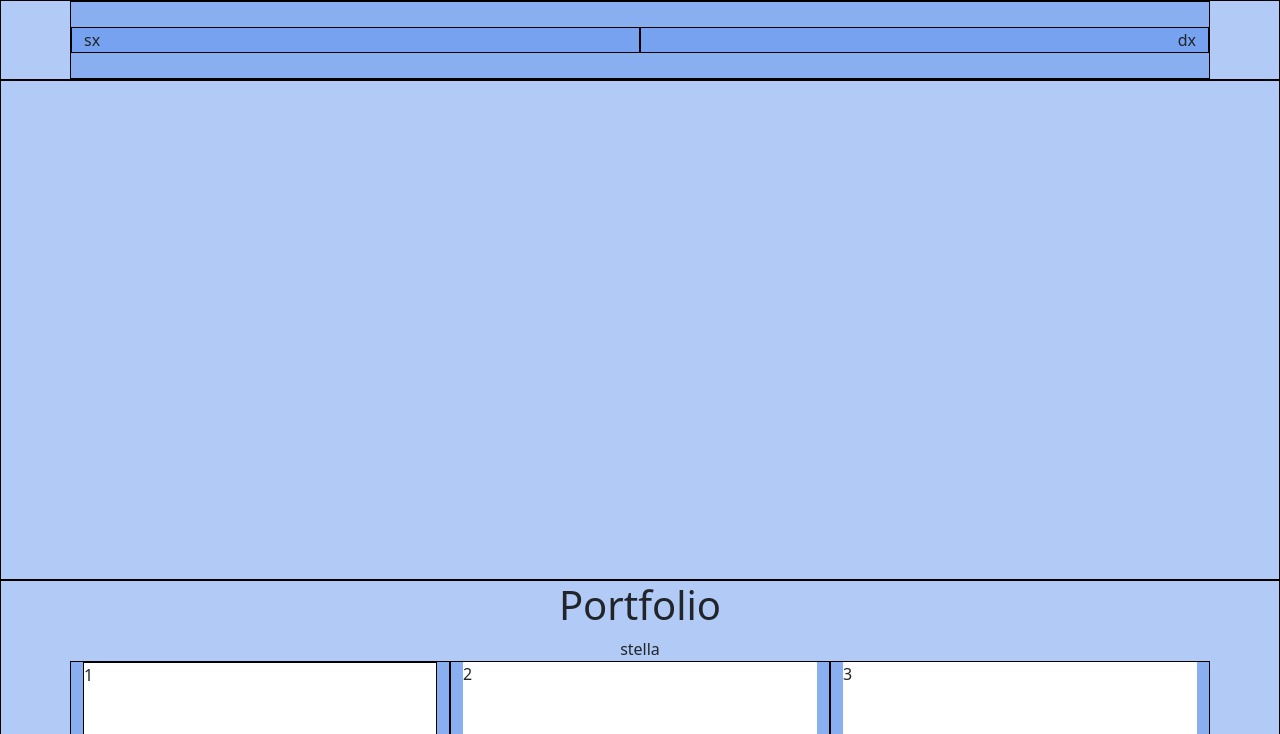
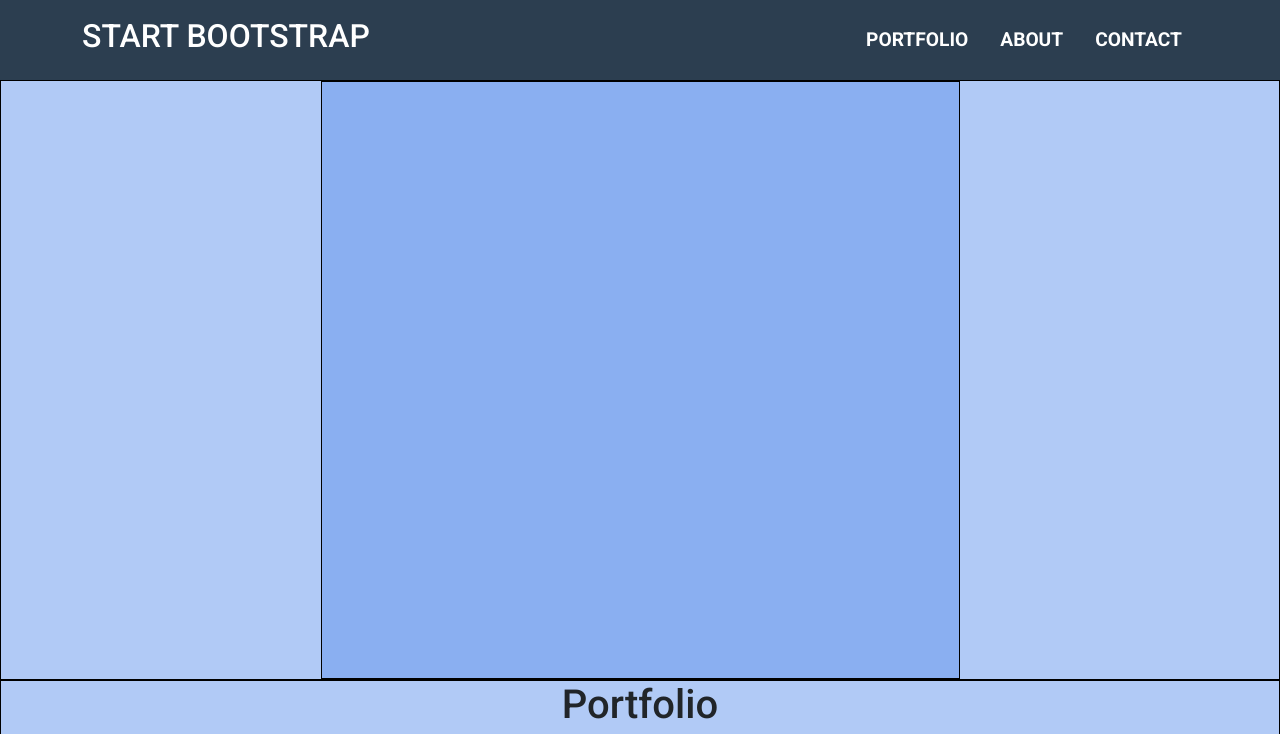
Before and after one commit to manumastro/html-css-bootstrap-freelancer, a plain HTML site: page index.html in a window 1280 px wide. Shown: the top 734 px of the page. Drawn offline with nearby package versions, Linux system fonts and the light colour scheme.

Commit message:
header stilizzato

```diff
--- /dev/null
+++ b/css/media.css
@@ -0,0 +1,5 @@
+@media screen and (max-width: 767px){
+  header nav .row h2{
+    font-size: 22px;
+  }
+}
--- a/css/style.css
+++ b/css/style.css
@@ -1,19 +1,40 @@
+/* GENERAL */
+body{
+  font-family: 'Roboto', sans-serif;
+}
+.em-container{
+  width: 60%;
+  margin: 0 auto;
+}
+h2{
+  color: white;
+}
+/* GENERAL */
+
+/* UTILITIES / DEBUG */
 .debug{
   background-color:rgba(100, 149, 237, 0.5);
   border: 1px solid black;
 }
-.min-h-300{
-  min-height: 300px;
+
+.em-white{
+  color: white !important;
+}
+.em-font-bigger{
+  font-size: 1.2rem !important;
+  font-weight: bold !important;
 }
 
+.em-cursor-pointer{
+  cursor: pointer;
+}
+/* UTILITIES / DEBUG */
 
-.em-container{
-  width: 60%;
-  margin: 0 auto;
-}
+
 /* HEADER */
 header{
   height: 80px;
+  background-color: #2c3e50;
 }
 header nav{
   height: 100%;
@@ -21,10 +42,18 @@ header nav{
 header nav .row{
   height: 100%;
 }
+
+
 /* JUMBOTRON */
 .jumbotron{
-  height: 500px;
+  height: 600px;
 }
+.em-jumbo-container{
+  width: 50%;
+  margin: 0 auto;
+  height: 100%;
+}
+
 /* MAIN */
 .em-card{
   height: 250px;
--- a/index.html
+++ b/index.html
@@ -4,27 +4,55 @@
   <meta charset="UTF-8">
   <meta http-equiv="X-UA-Compatible" content="IE=edge">
   <meta name="viewport" content="width=device-width, initial-scale=1.0">
-  <link href="https://cdn.jsdelivr.net/npm/bootstrap@5.1.3/dist/css/bootstrap.min.css" rel="stylesheet" integrity="sha384-1BmE4kWBq78iYhFldvKuhfTAU6auU8tT94WrHftjDbrCEXSU1oBoqyl2QvZ6jIW3" crossorigin="anonymous">
+  <link rel="preconnect" href="https://fonts.googleapis.com">
+  <link rel="preconnect" href="https://fonts.gstatic.com" crossorigin>
+  <link href="https://fonts.googleapis.com/css2?family=Roboto:wght@300;400;500;700;900&display=swap" rel="stylesheet">
+  <link href="https://cdn.jsdelivr.net/npm/bootstrap@5.1.3/dist/css/bootstrap.min.css" rel="stylesheet"
+  integrity="sha384-1BmE4kWBq78iYhFldvKuhfTAU6auU8tT94WrHftjDbrCEXSU1oBoqyl2QvZ6jIW3" crossorigin="anonymous">
+  <script src="https://cdn.jsdelivr.net/npm/bootstrap@5.1.3/dist/js/bootstrap.bundle.min.js" integrity="sha384-ka7Sk0Gln4gmtz2MlQnikT1wXgYsOg+OMhuP+IlRH9sENBO0LRn5q+8nbTov4+1p" crossorigin="anonymous"></script>
+  <link rel="stylesheet" href="css/media.css">
   <link rel="stylesheet" href="css/style.css">
-  <title>Bootstrap Freelancer</title>
+  <title>Bootstrap</title>
 
 </head>
 <body>
 
-  <header class="debug">
-    <nav class="container-md debug">
+  <header class="">
+    <nav class="container-lg">
       <div class="row justify-content-between align-items-center">
-        <div class="col-10 col-md-6 debug">sx</div>
-        <div class="col-6 debug text-end d-none d-md-block">dx</div>
-        <div class="col-2 debug text-end d-md-none">H</div>
+        <div class="col-10 col-md-6">
+          <h2>START BOOTSTRAP</h2>
+        </div>
+        <div class="col-2 col-md-6 d-none d-md-block ">
+          <ul class="nav justify-content-end align-items-center">
+            <li class="nav-item">
+              <a class="nav-link em-white em-font-bigger" href="#">PORTFOLIO</a>
+            </li>
+            <li class="nav-item">
+              <a class="nav-link em-white em-font-bigger" href="#">ABOUT</a>
+            </li>
+            <li class="nav-item">
+              <a class="nav-link em-white em-font-bigger" href="#">CONTACT</a>
+            </li>
+          </ul>
+        </div>
+        <div class="col-2 text-end d-md-none">
+          <svg class="em-cursor-pointer" xmlns="http://www.w3.org/2000/svg" width="30" height="30" fill="currentColor" class="bi bi-list" viewBox="0 0 16 16">
+            <path fill-rule="evenodd" d="M2.5 12a.5.5 0 0 1 .5-.5h10a.5.5 0 0 1 0 1H3a.5.5 0 0 1-.5-.5zm0-4a.5.5 0 0 1 .5-.5h10a.5.5 0 0 1 0 1H3a.5.5 0 0 1-.5-.5zm0-4a.5.5 0 0 1 .5-.5h10a.5.5 0 0 1 0 1H3a.5.5 0 0 1-.5-.5z"/>
+          </svg>
+        </div>
       </div>
     </nav>
   </header>
 
-  <div class="jumbotron debug"></div>
+  <div class="jumbotron debug">
+    <div class="em-jumbo-container debug">
+
+    </div>
+  </div>
 
   <main>
-    <section id="portfolio" class="debug min-h-300">
+    <section id="portfolio" class="debug">
       <div class="container text-center">
         <h1>Portfolio</h1>
         <div>stella</div>
```
Also changed, not shown: img/avatar.svg (added), img/cabin.png (added), img/cake.png (added), img/circus.png (added), img/game.png (added), img/safe.png (added), img/submarine.png (added).
